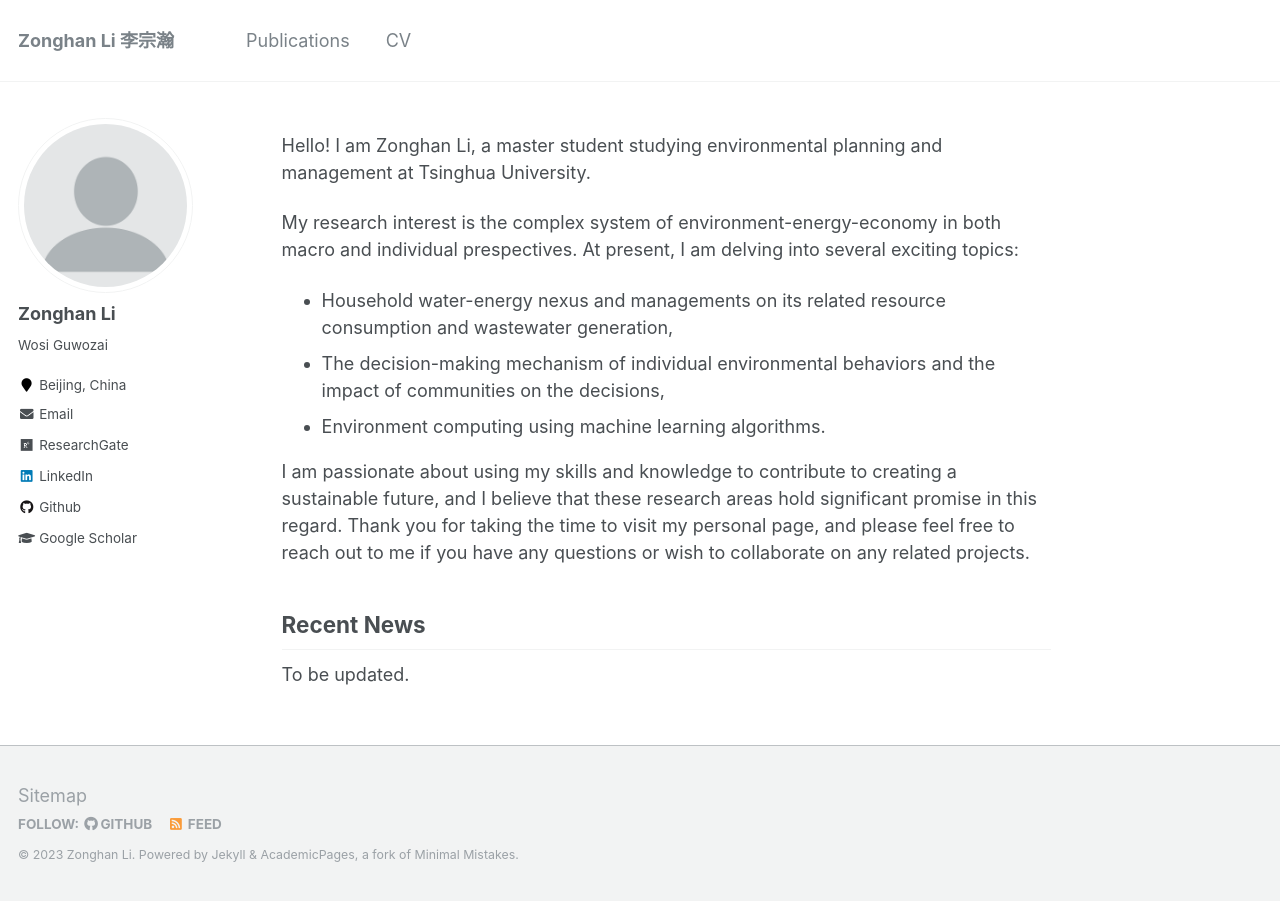
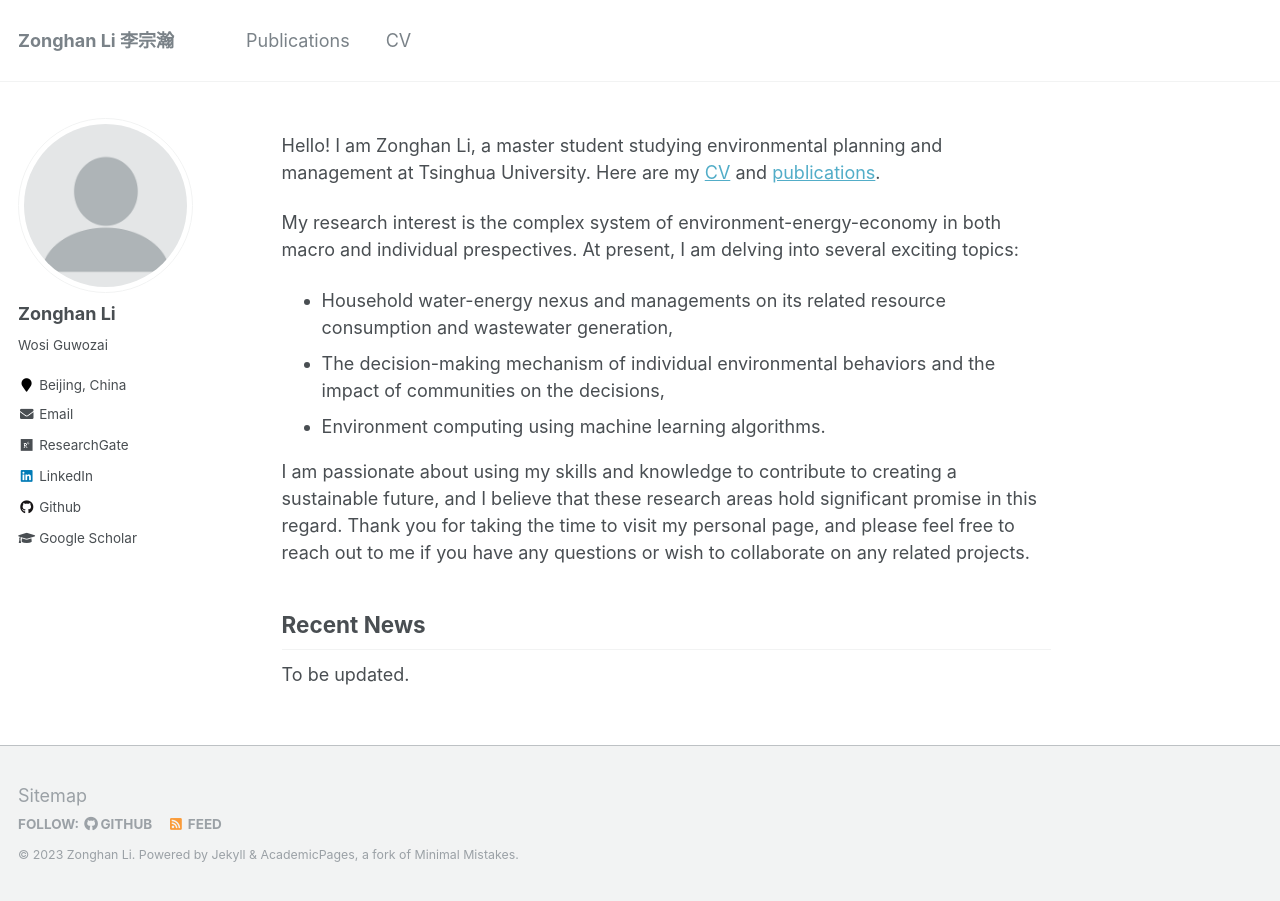
Before and after one commit to lzh3278/lzh.github.io, a Jekyll site: the page built from _pages/about.md, in a window 1280 px wide. Built offline with Jekyll 4.4.1, drawn with Linux system fonts in a browser that asks for light colours.

Commit message:
Update about.md

```diff
--- a/_pages/about.md
+++ b/_pages/about.md
@@ -8,7 +8,7 @@ redirect_from:
   - /about.html
 ---
 
-Hello! I am Zonghan Li, a master student studying environmental planning and management at Tsinghua University.
+Hello! I am Zonghan Li, a master student studying environmental planning and management at Tsinghua University. Here are my [CV](https://lzh3278.github.io/cv/) and [publications](https://lzh3278.github.io/publications/).
 
 My research interest is the complex system of environment-energy-economy in both macro and individual prespectives. At present, I am delving into several exciting topics:
 * Household water-energy nexus and managements on its related resource consumption and wastewater generation,
```
